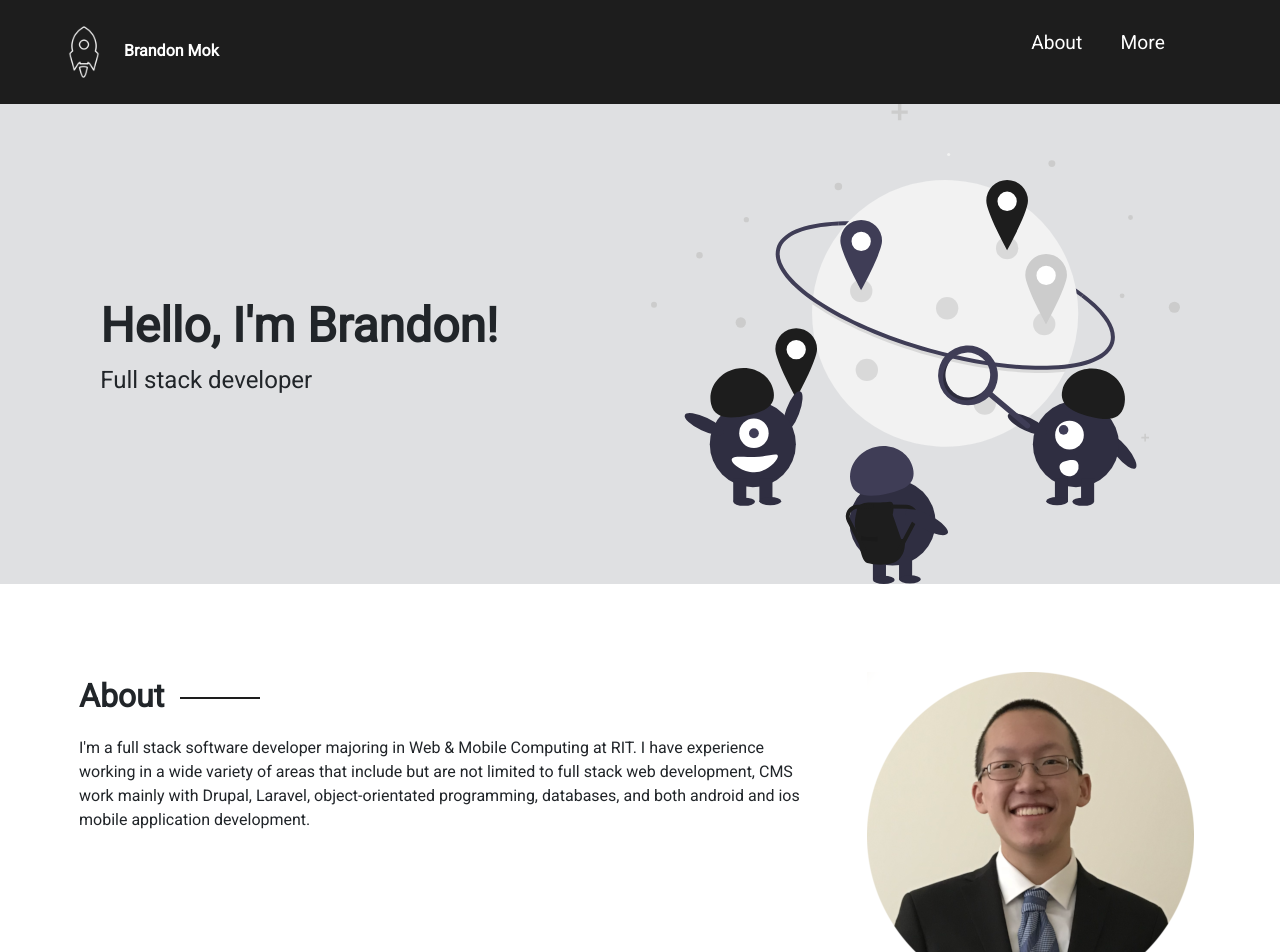
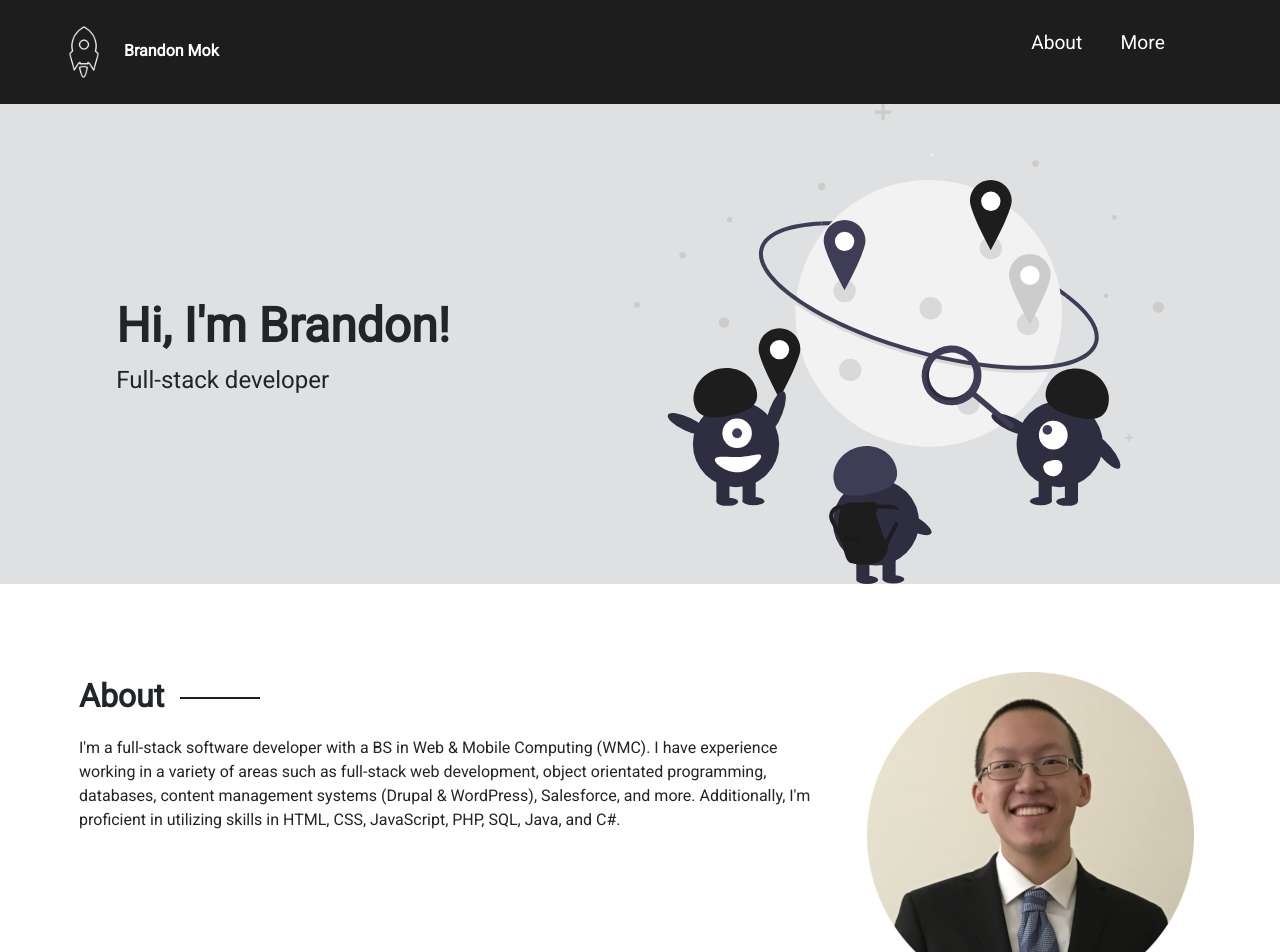
Before and after one commit to BrandonMok/react-personal-website, a React (Create React App) app: page / in a window 1280 px wide. Shown: the top 952 px of the page. Built offline with nearby package versions, Linux system fonts and the light colour scheme.

Commit message:
Updated resume and site content

```diff
--- a/src/components/about.js
+++ b/src/components/about.js
@@ -12,14 +12,14 @@ class About extends React.Component {
                             <div className="about__title__content__line"></div>
                         </div>
                         <div className="about__text">
-                            I'm a full stack software developer majoring in Web & Mobile Computing at RIT.
-                            I have experience working in a wide variety of areas that include but are not limited to
-                            full stack web development, CMS work mainly with Drupal, Laravel, object-orientated programming, databases,
-                            and both android and ios mobile application development.
+                            I'm a full-stack software developer with a BS in Web & Mobile Computing (WMC).
+                            I have experience working in a variety of areas such as full-stack web development,
+                            object orientated programming, databases, content management systems (Drupal & WordPress), Salesforce, and more.
+                            Additionally, I'm proficient in utilizing skills in HTML, CSS, JavaScript, PHP, SQL, Java, and C#.
                         </div>
                     </div>
                     <div className="col-12 col-lg-4 about__img__div p-4">
-                        <img src={Profile} alt="Man in suit smiling" />
+                        <img src={Profile} alt="Brandon in suit smiling" />
                     </div>
                 </div>
             </div>
--- a/src/components/banner.js
+++ b/src/components/banner.js
@@ -6,11 +6,11 @@ import BannerImg from '../icons/undraw_traveling.svg';
         return (
             <div className="banner d-flex justify-content-around align-items-center p-4">
                 <div className="banner__text">
-                    <div className="banner__text__title">Hello, I'm Brandon!</div>
-                    <div className="banner__text__subtext">Full stack developer</div>
+                    <div className="banner__text__title">Hi, I'm Brandon!</div>
+                    <div className="banner__text__subtext">Full-stack developer</div>
                 </div>
                 <div className="banner__image">
-                    <img src={BannerImg} alt="" />
+                    <img src={BannerImg} alt="Picture of Brandon in a business suit." />
                 </div>
             </div>
          );
```
Also changed, not shown: 1 other file (tests, documents, lock files or other folders).
